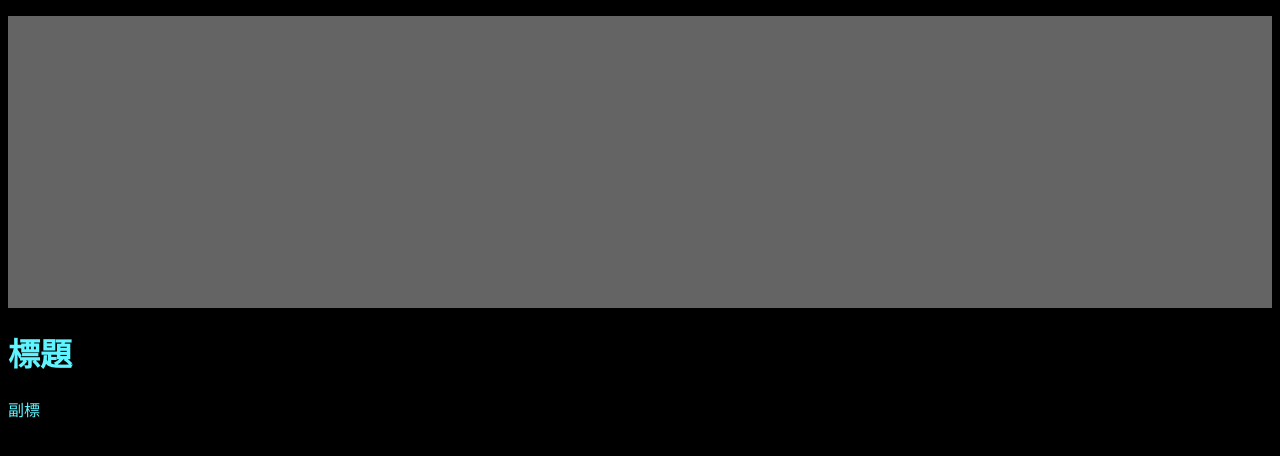
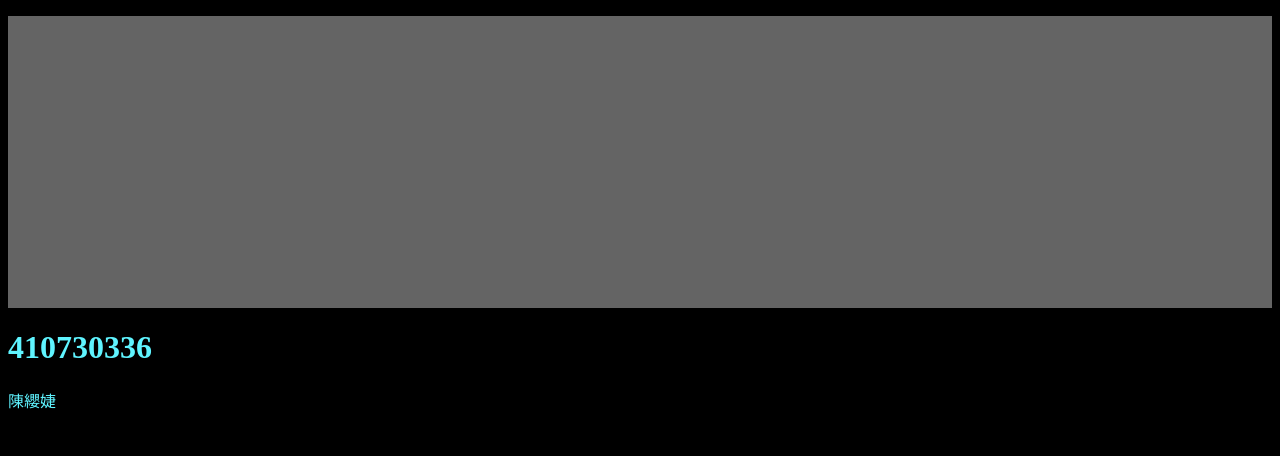
Before and after one commit to 410730336/20220601_02, a plain HTML site: page index.html in a window 1280 px wide. Drawn offline with nearby package versions, Linux system fonts and the light colour scheme.

Commit message:
Add files via upload

```diff
--- a/index.html
+++ b/index.html
@@ -13,8 +13,8 @@
 <body>
 
     <iframe src="bg_01.html" width=100% height= 300px frameborder=0 scrolling="no" noresize marginhight=0 marginwidth=0></iframe>
-    <h1>標題</h1>
-    <p>副標</p>
+    <h1>410730336</h1>
+    <p>陳纓婕</p>
 
 
 
```
